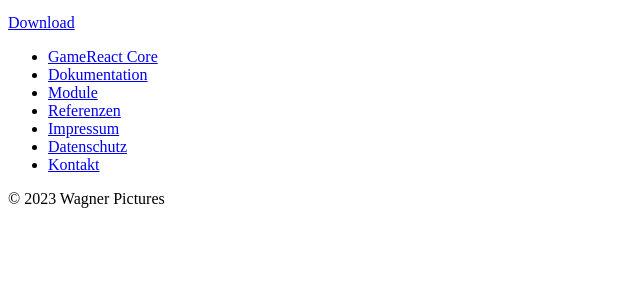
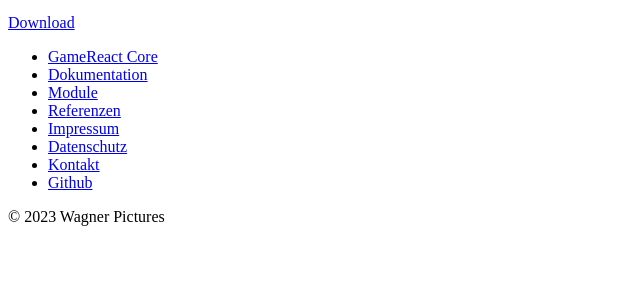
Before and after one commit to btinet/gamereact-web, a Symfony app: template templates/base.html.twig in a window 1280 px wide. Shown: the part 278-578 px from the top of the page, without its empty margins (0-640 px from the left). Run offline with Twig, Linux system fonts and the light colour scheme; the template is opened without the code that fills it, so the values that code supplies are empty; some libraries are stand-ins or nearby versions.

Commit message:
add bootstrap icons

```diff
--- a/assets/styles/global.scss
+++ b/assets/styles/global.scss
@@ -81,6 +81,7 @@ $blue: #005EAA;
 //
 
 @import "icon-list";
+@import "~bootstrap-icons";
 
 .container {
   max-width: 960px;
--- a/package.json
+++ b/package.json
@@ -5,6 +5,7 @@
         "@popperjs/core": "^2.11.8",
         "@symfony/webpack-encore": "^4.0.0",
         "bootstrap": "^5.3.1",
+        "bootstrap-icons": "^1.10.5",
         "core-js": "^3.23.0",
         "file-loader": "6.0.0",
         "jquery": "^3.7.0",
--- a/templates/base.html.twig
+++ b/templates/base.html.twig
@@ -57,7 +57,7 @@
         {% endblock %}
     <div class="container">
         <footer class="py-3 my-4">
-            <ul class="nav justify-content-center border-bottom pb-3 mb-3">
+            <ul class="nav justify-content-center border-bottom small pb-3 mb-3">
                 <li class="nav-item"><a href="#" class="nav-link px-2 text-body-secondary">GameReact Core</a></li>
                 <li class="nav-item"><a href="#" class="nav-link px-2 text-body-secondary">Dokumentation</a></li>
                 <li class="nav-item"><a href="#" class="nav-link px-2 text-body-secondary">Module</a></li>
@@ -65,6 +65,7 @@
                 <li class="nav-item"><a href="#" class="nav-link px-2 text-body-secondary">Impressum</a></li>
                 <li class="nav-item"><a href="#" class="nav-link px-2 text-body-secondary">Datenschutz</a></li>
                 <li class="nav-item"><a href="#" class="nav-link px-2 text-body-secondary">Kontakt</a></li>
+                <li class="nav-item"><a href="#" class="nav-link px-2 text-body-secondary"><i class="bi-github me-1"></i>Github</a></li>
             </ul>
             <p class="text-center text-body-secondary">© 2023 Wagner Pictures</p>
         </footer>
```
Also changed, not shown: 1 other file.
